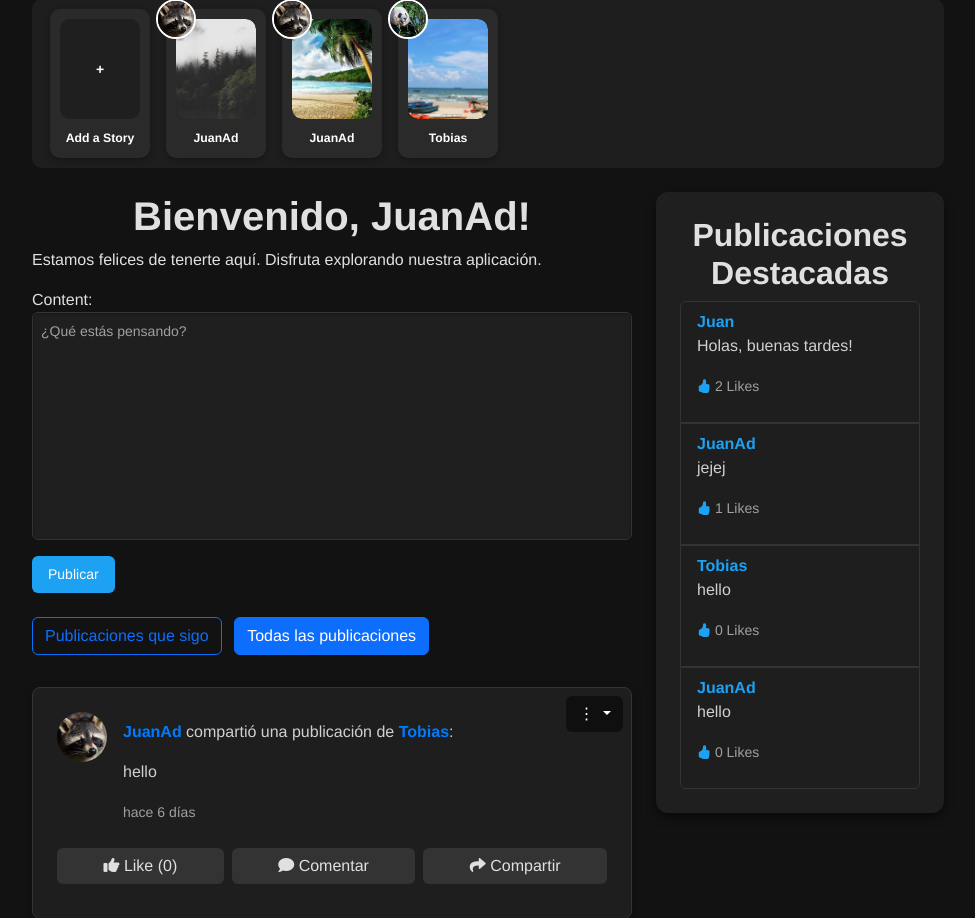
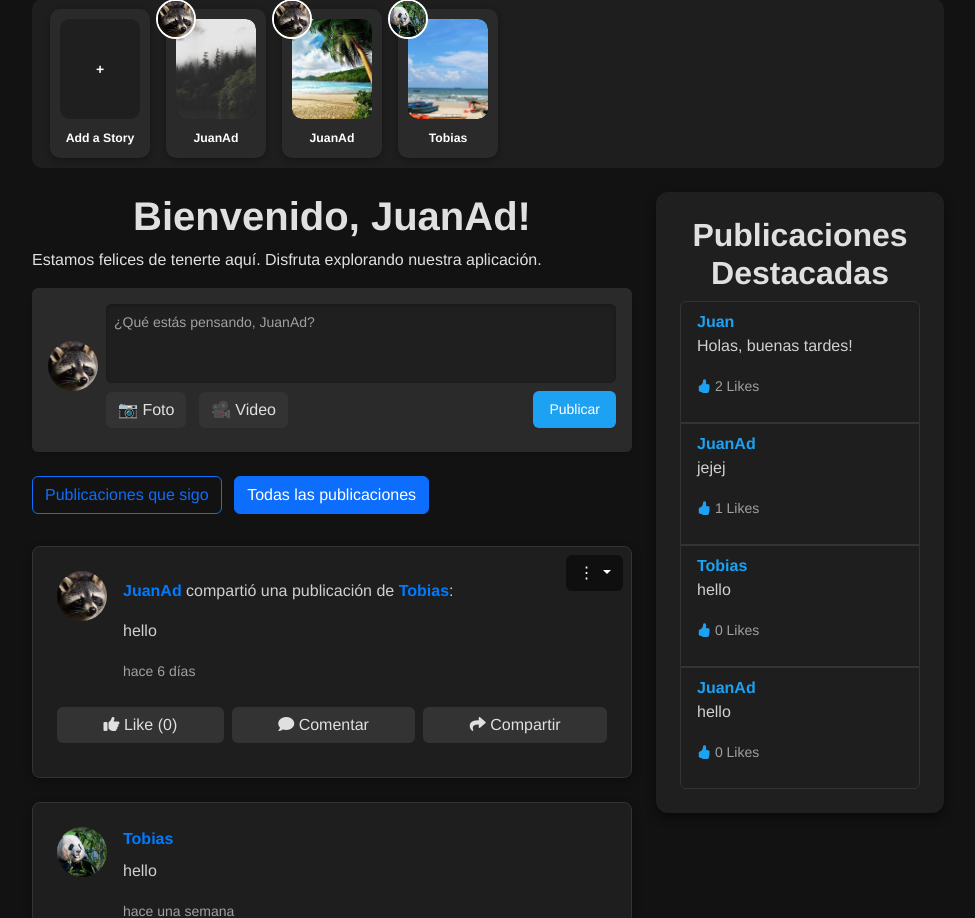
Before and after one commit to JJuan777/Nexly, a Django app: page / in a window 1280 px wide. Shown: the part 97-1015 px from the top of the page, without its empty margins (152-1127 px from the left). Run offline with Django 5.2, Linux system fonts and the light colour scheme; a user stored in the database is signed in; data comes from the database, SQL or seed files in the repository; both versions use the stored data as it was after the commit; data that the repository does not hold is empty; some libraries are stand-ins or nearby versions.

Commit message:
Ajustes de diseño

```diff
--- a/static/css/styles.css
+++ b/static/css/styles.css
@@ -426,7 +426,7 @@ a {
 
 /* Mensajes recibidos */
 .chat-message.received {
-    background-color: #727171; /* Gris más oscuro */
+    background-color: #b5b0b0; /* Gris más oscuro */
     color: #E0E0E0; /* Texto claro */
     justify-content: flex-start;
     align-self: flex-start;
--- a/templates/index.html
+++ b/templates/index.html
@@ -125,13 +125,28 @@
             <div class="nexly-container">
                 <h1>Bienvenido, {{ user.nombre }}!</h1>
                 <p>Estamos felices de tenerte aquí. Disfruta explorando nuestra aplicación.</p>
+<!-- Formulario para publicación -->
+<div class="create-post mb-4 p-3 rounded shadow-sm" style="background-color: #2A2A2A;">
+    <div class="d-flex align-items-center mb-2">
+        <!-- Imagen de perfil -->
+        <img src="{% if user.profile_picture %}{{ user.profile_picture.url }}{% else %}{% static 'images/imagenDefecto.png' %}{% endif %}"
+             class="rounded-circle me-2" alt="Profile Picture" width="50" height="50" style="object-fit: cover;">
 
-                <!-- Formulario para publicación -->
-                <form method="POST" class="post-form">
-                    {% csrf_token %}
-                    {{ form.as_p }}
-                    <button type="submit" name="post_content" class="btn btn-primary">Publicar</button>
-                </form><br>
+        <!-- Input de publicación -->
+        <form method="POST" enctype="multipart/form-data" class="w-100">
+            {% csrf_token %}
+            <textarea name="content" class="form-control" rows="3" placeholder="¿Qué estás pensando, {{ user.nombre }}?" style="background-color: #1F1F1F; color: white; border: none;"></textarea>
+            <div class="d-flex justify-content-between align-items-center mt-2">
+                <div>
+                    <button type="button" class="btn btn-light me-2">📷 Foto</button>
+                    <button type="button" class="btn btn-light">🎥 Video</button>
+                </div>
+                <button type="submit" class="btn btn-primary">Publicar</button>
+            </div>
+        </form>
+    </div>
+</div>
+
 
                 <!-- Menú de filtros -->
                 <div class="mb-4">
@@ -264,6 +279,7 @@
                         </div>
                     {% endfor %}
                 </div>
+
             </div>
         </div>
 
```
Also changed, not shown: db.sqlite3.
